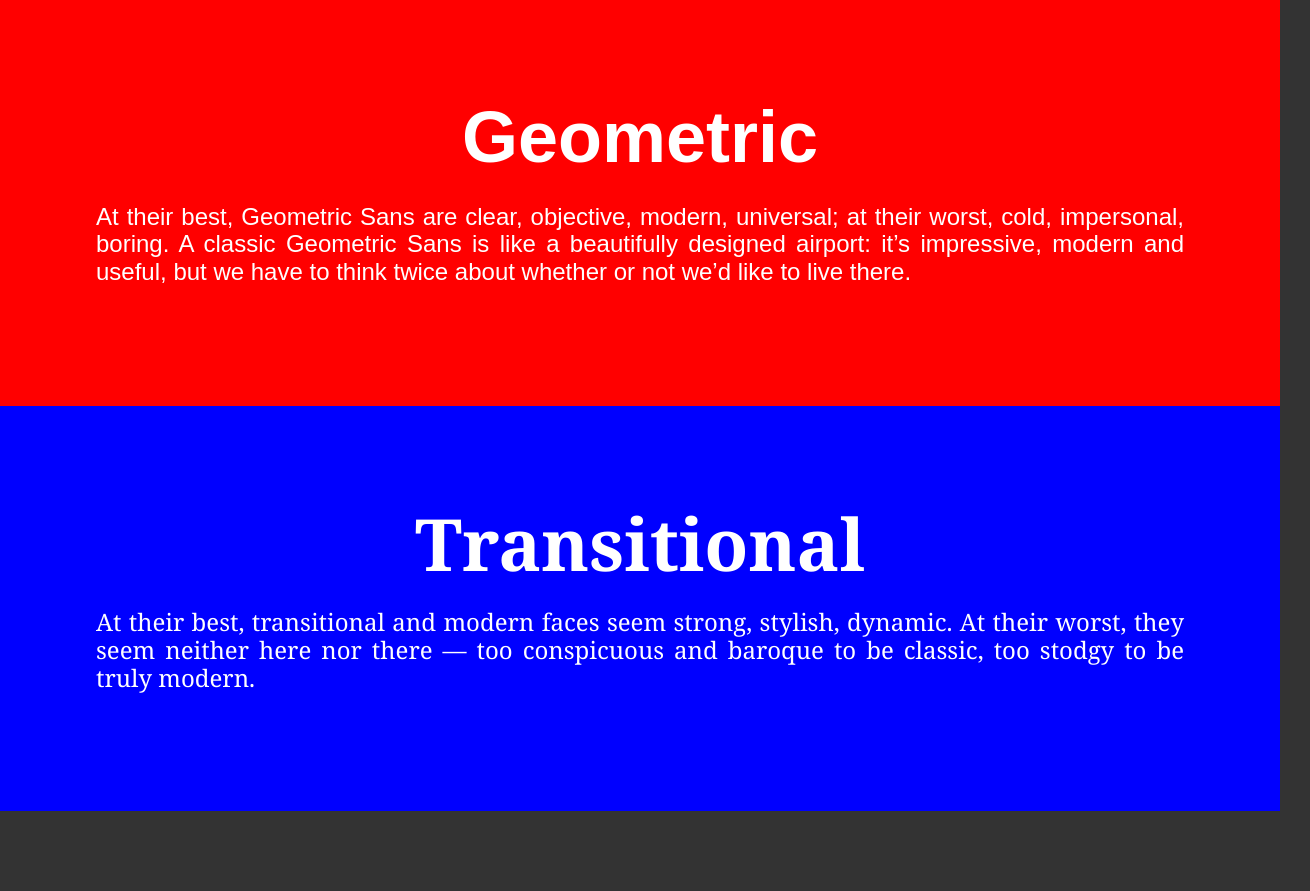
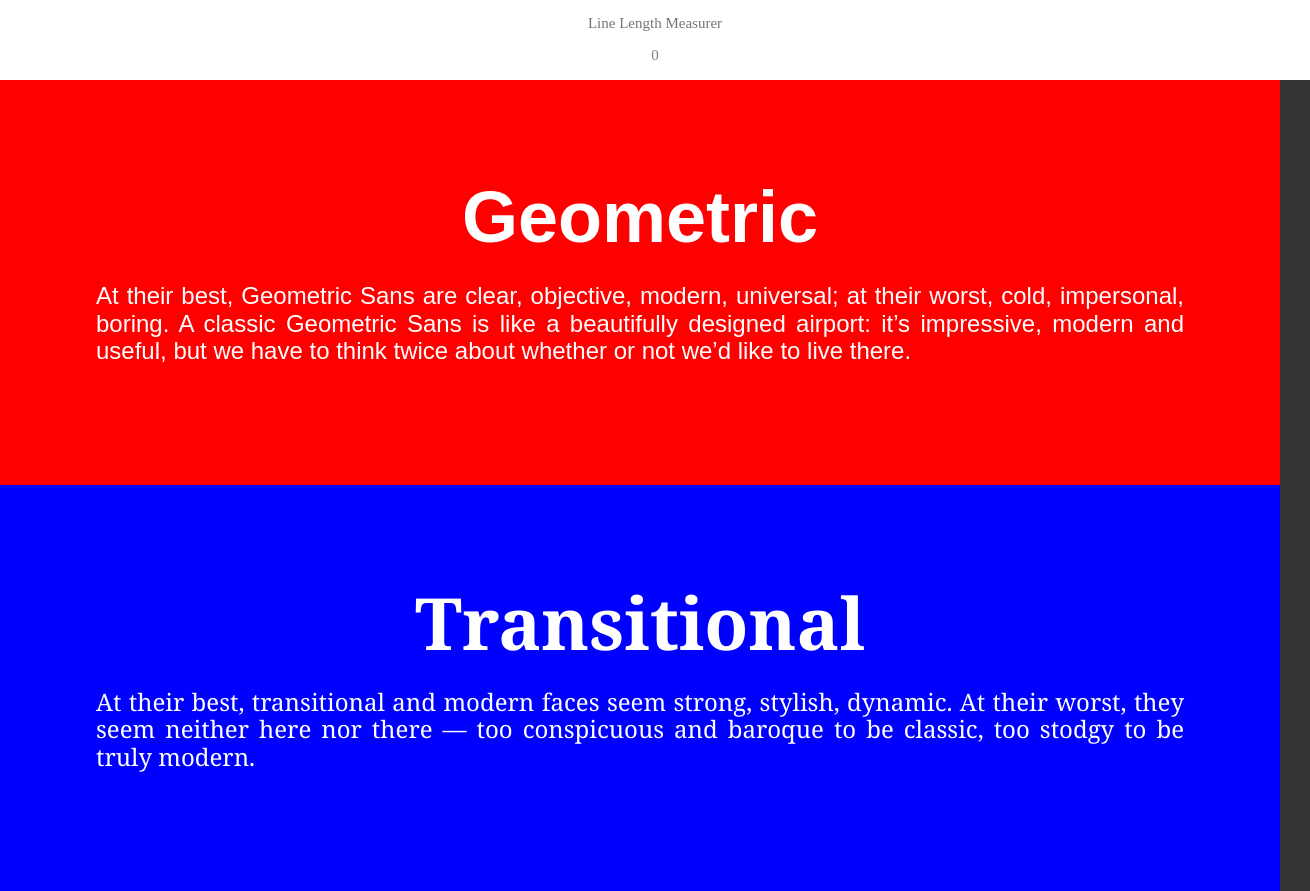
Before and after one commit to gruppjo/technical-web-typography, a website: page index.html in a window 1280 px wide. Shown: the whole page, 1310 px wide, since content can reach past the window. Before the commit the page ends 811 px from the top, so only its background shows below. Drawn offline with nearby package versions, Linux system fonts and the light colour scheme.

Commit message:
add line length measurer

```diff
--- a/css/style.css
+++ b/css/style.css
@@ -8,7 +8,7 @@ html {
 }
 
 /* FONT SIZE RESPONSIVENESS */
-@media (max-width: 767px) {
+@media (max-width: 650px) {
   html {
     font-size: 32px;
   }
--- a/index.html
+++ b/index.html
@@ -5,8 +5,16 @@
   <title>Your Name</title>
   <link rel="stylesheet" type="text/css" href="node_modules/normalize.css/normalize.css" />
   <link rel="stylesheet" type="text/css" href="css/style.css" />
+  <link rel="stylesheet" type="text/css" href="llm/llm.css" />
 </head>
 <body>
+
+  <div class="llm" id="llm">
+    <input class="llm__input" id="llm__input"
+      type="text"
+      placeholder="Line Length Measurer">
+    <span class="llm__output" id="llm__output"></span>
+  </div>
 
   <div class="colorbox--red sans">
     <h2>Geometric</h2>
@@ -33,8 +41,8 @@
     </p>
   </div>
 
+</body>
 
+<script src="llm/llm.js"></script>
 
-
-</body>
 </html>
--- /dev/null
+++ b/llm/llm.css
@@ -0,0 +1,26 @@
+.llm {
+  display:block;
+  font-size:15px;
+}
+
+.llm__input {
+  width: 100%;
+  text-align: center;
+  border:0;
+  padding: 15px;
+  font-size: 15px;
+}
+.llm__input:focus {
+  outline: none;
+}
+
+.llm__output {
+  display:block;
+  width:100%;
+  text-align: center;
+  padding: 15px;
+  padding-top: 0;
+  font-size: 15px;
+  color:grey;
+  background:white;
+}
--- /dev/null
+++ b/llm/llm.js
@@ -0,0 +1,14 @@
+document.addEventListener('DOMContentLoaded', function (event) {
+  console.log('dom loaded mofo');
+  let print = function () {
+    console.log('called');
+    llmOut.innerHTML = llmIn.value.length;
+  };
+  let llmOut = document.getElementById('llm__output');
+  let llmIn = document.getElementById('llm__input');
+  debugger;
+  llmIn.addEventListener('keyup', print);
+
+  print();
+
+})
```
